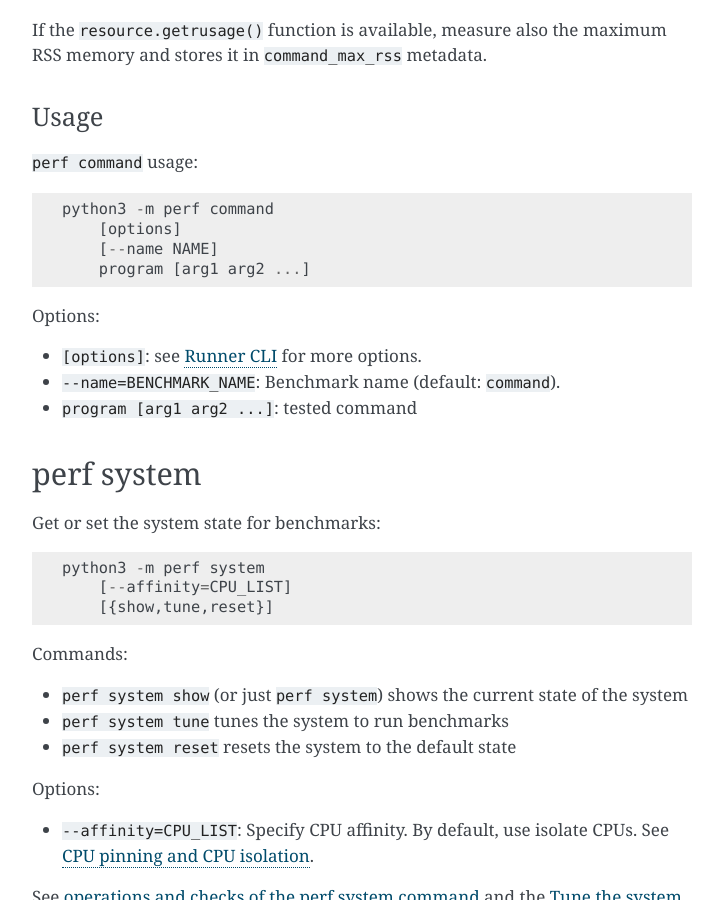
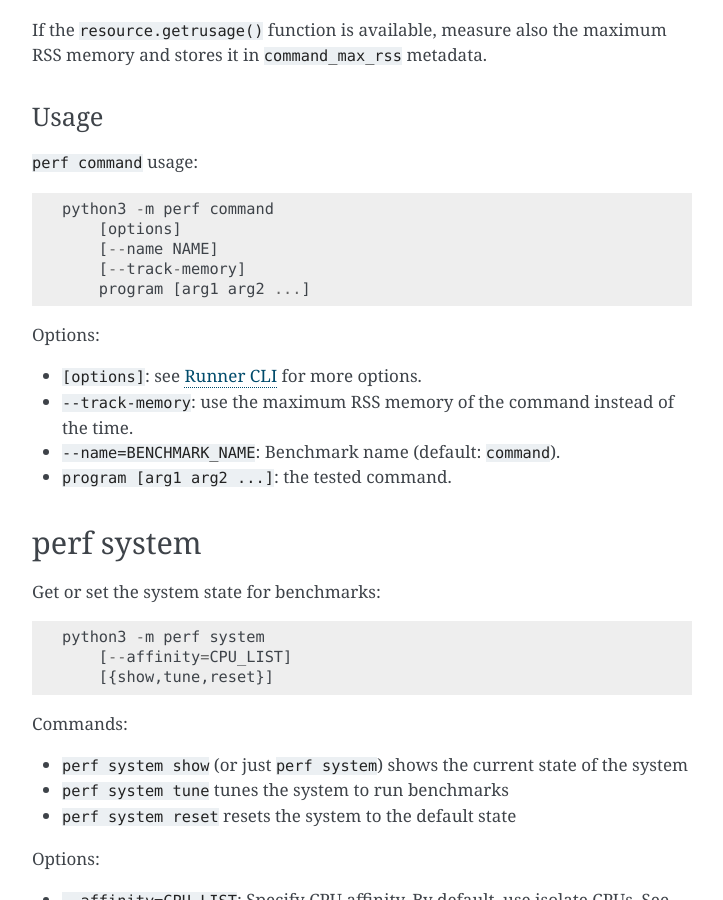
Before and after one commit to psf/pyperf, a Sphinx documentation site: the page built from doc/cli.rst, in a window 1280 px wide and 900 px high, scrolled down 8603 px. Shown: the whole window, without its empty margins (388-1111 px from the left). Built offline with Sphinx 7.4.7, drawn with Linux system fonts in a browser that asks for light colours.

Commit message:
'command' now supports --track-memory

```diff
--- a/doc/cli.rst
+++ b/doc/cli.rst
@@ -442,13 +442,16 @@ Usage
     python3 -m perf command
         [options]
         [--name NAME]
+        [--track-memory]
         program [arg1 arg2 ...]
 
 Options:
 
 * ``[options]``: see :ref:`Runner CLI <runner_cli>` for more options.
+* ``--track-memory``: use the maximum RSS memory of the command instead of the
+  time.
 * ``--name=BENCHMARK_NAME``: Benchmark name (default: ``command``).
-* ``program [arg1 arg2 ...]``: tested command
+* ``program [arg1 arg2 ...]``: the tested command.
 
 .. _system_cmd:
 
--- a/doc/runner.rst
+++ b/doc/runner.rst
@@ -141,7 +141,7 @@ Option::
   (``tracemalloc_peak``). The module is only available on Python 3.4 and newer.
   See the `tracemalloc module
   <https://docs.python.org/dev/library/tracemalloc.html>`_.
-* ``--track-memory``: get the memory peak usage. It is less accurate than
+* ``--track-memory``: get the memory peak usage. it is less accurate than
   ``tracemalloc``, but has a lower overhead. On Linux, compute the sum of
   ``Private_Clean`` and ``Private_Dirty`` memory mappings of
   ``/proc/self/smaps``. On Windows, get ``PeakPagefileUsage`` of
```
Also changed, not shown: 1 other file.
